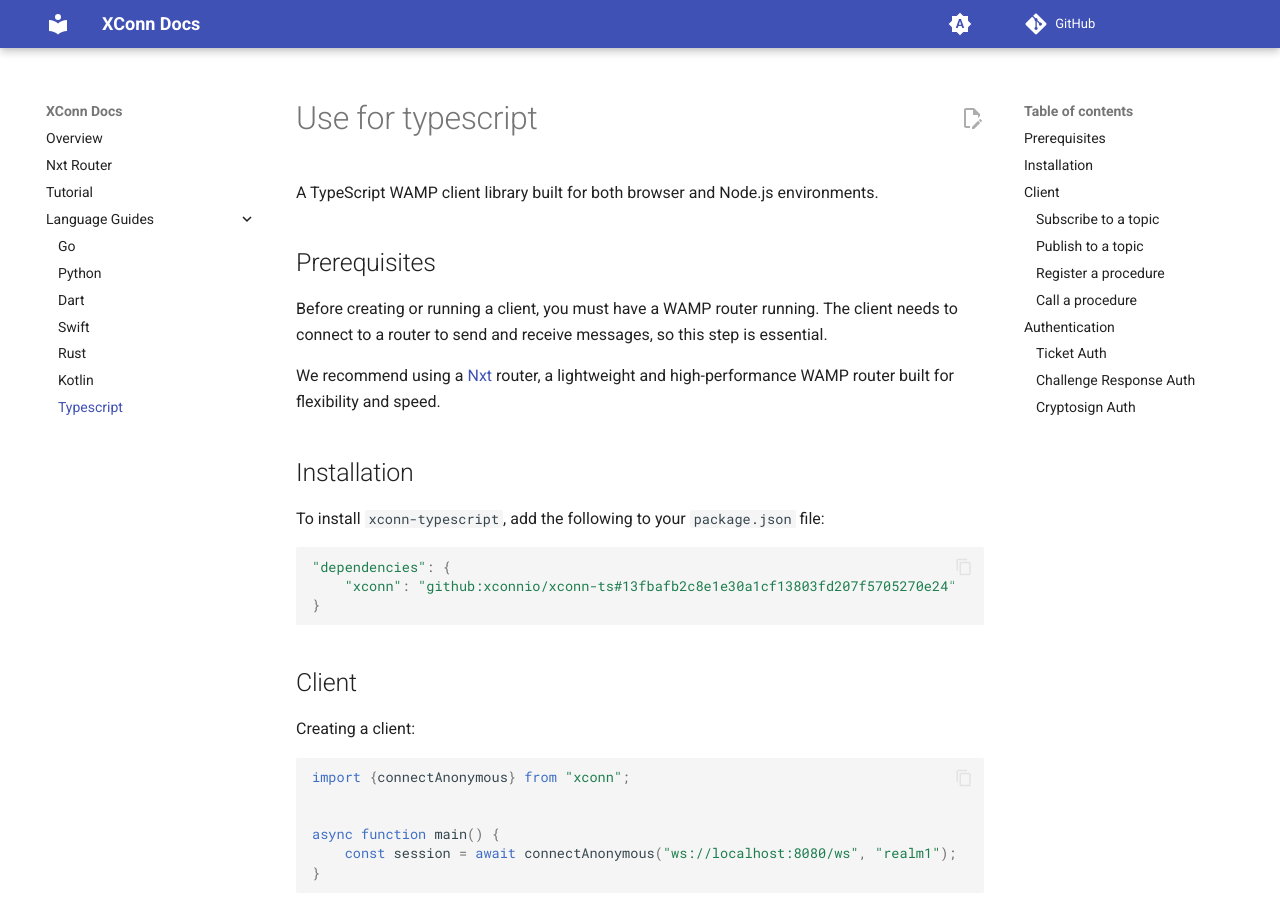
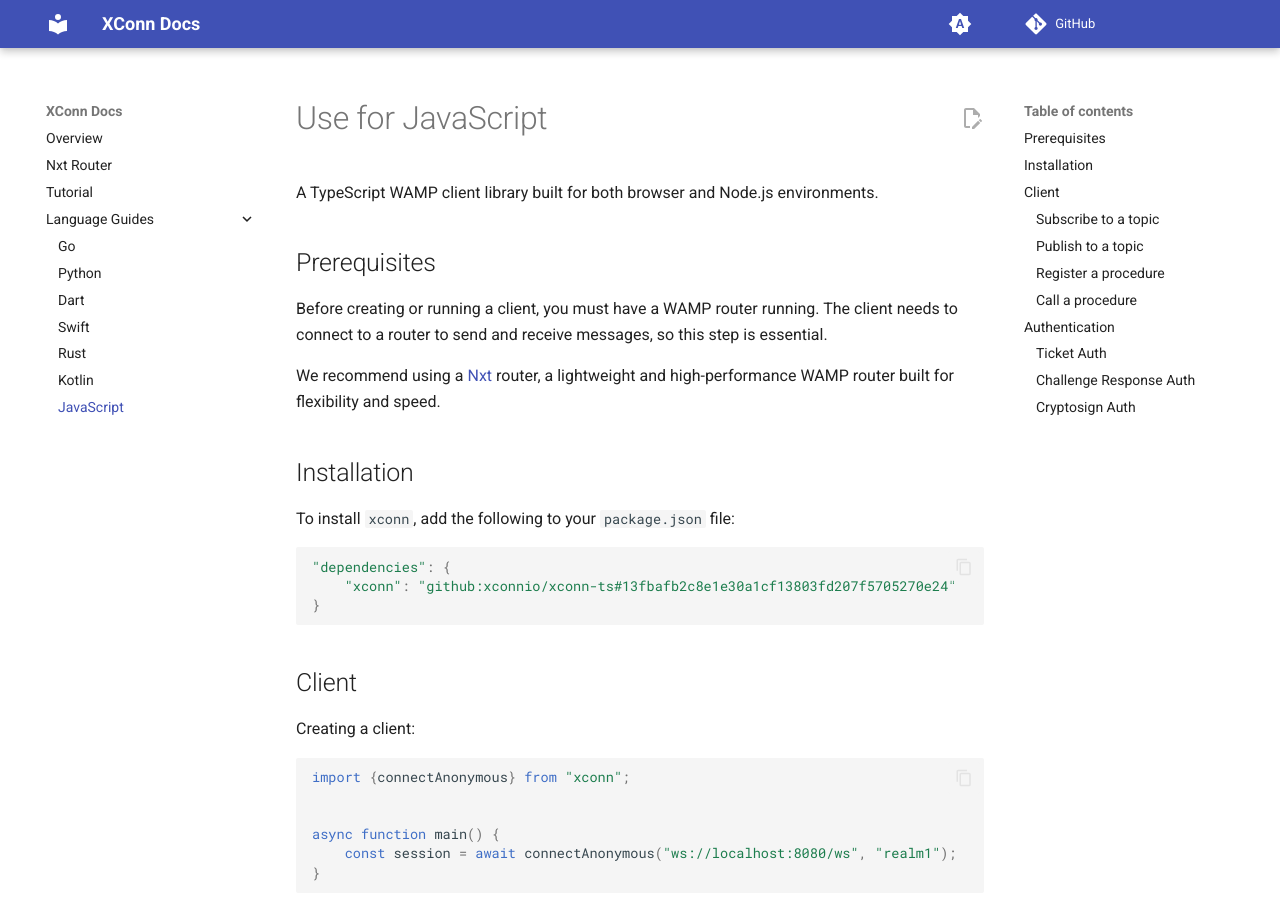
Before and after one commit to xconnio/xconn-docs, an MkDocs documentation site: the page built from docs/language-guides/typescript.md, in a window 1280 px wide and 900 px high. Built offline with MkDocs 1.6.1 and Material for MkDocs 9.7.7, drawn with Linux system fonts in a browser that asks for light colours.

Commit message:
use JavaScript in docs

````diff
--- a/docs/language-guides/typescript.md
+++ b/docs/language-guides/typescript.md
@@ -1,4 +1,4 @@
-# Use for typescript
+# Use for JavaScript
 
 A TypeScript WAMP client library built for both browser and Node.js environments.
 
@@ -9,7 +9,7 @@ We recommend using a [Nxt](https://xconn.dev/nxt/) router, a lightweight and hig
 
 ## Installation
 
-To install `xconn-typescript`, add the following to your `package.json` file:
+To install `xconn`, add the following to your `package.json` file:
 
 ```typescript
 "dependencies": {
--- a/mkdocs.yml
+++ b/mkdocs.yml
@@ -17,7 +17,7 @@ nav:
       - Swift: language-guides/swift.md
       - Rust: language-guides/rust.md
       - Kotlin: language-guides/kotlin.md
-      - Typescript: language-guides/typescript.md
+      - JavaScript: language-guides/typescript.md
 
 theme:
   name: material
````
